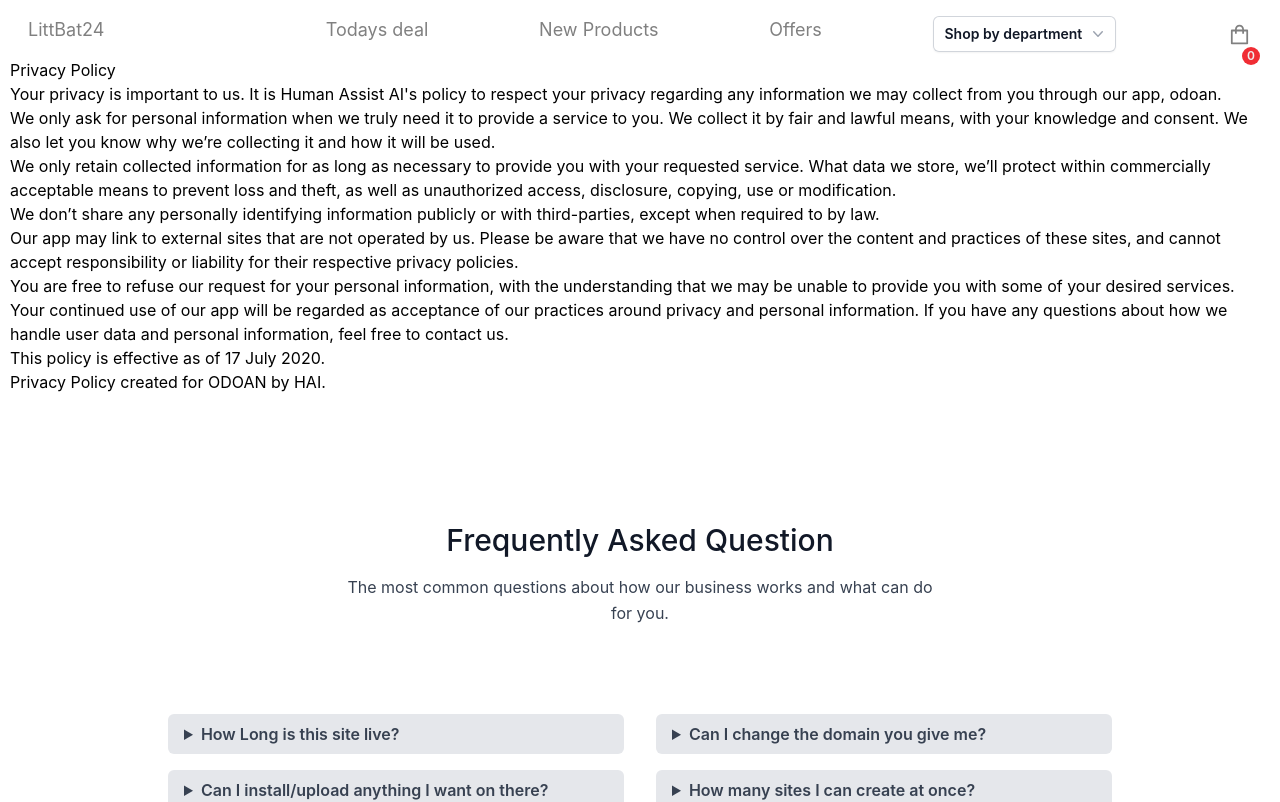
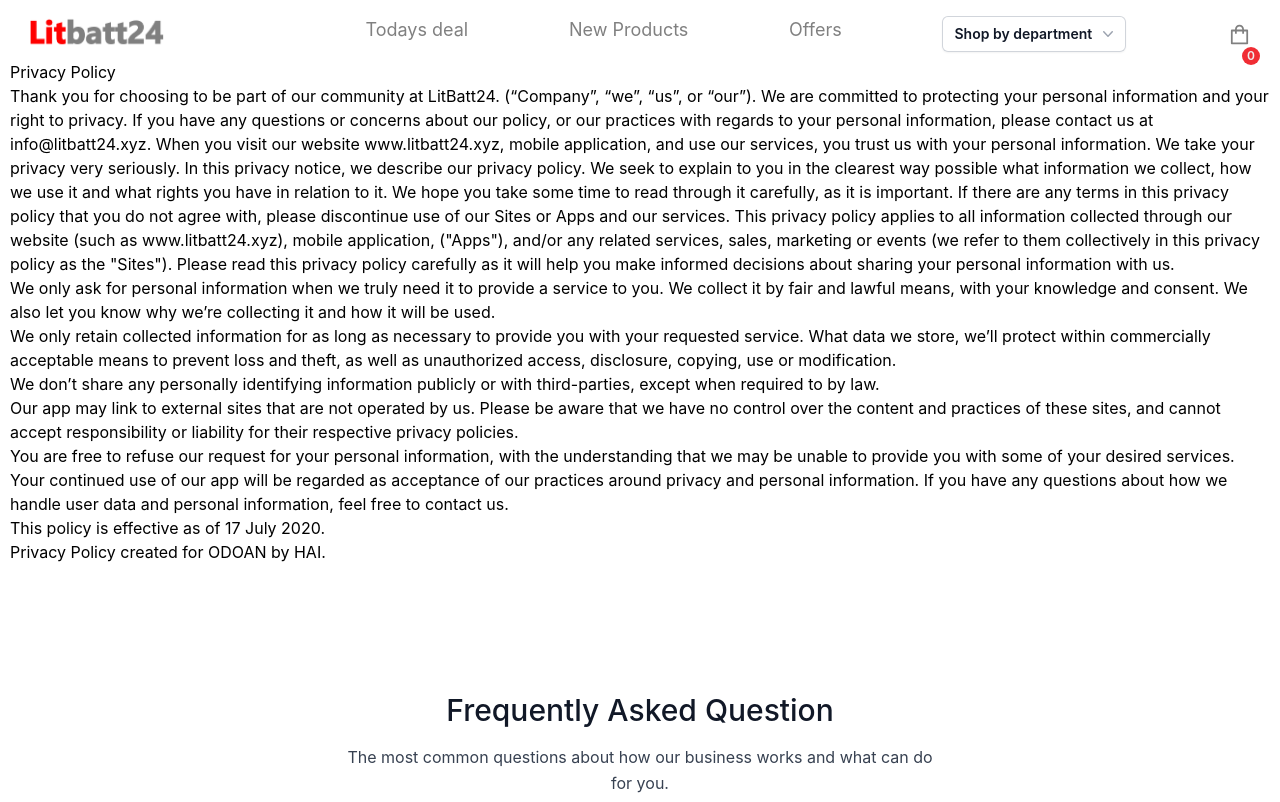
Before and after one commit to emmazyconcepts/Littbat24, a Next.js app: page /policy in a window 1280 px wide. Shown: the top 802 px of the page. Built offline with nearby package versions, Linux system fonts and the light colour scheme.

Commit message:
‘add’

```diff
--- a/components/Navbar.jsx
+++ b/components/Navbar.jsx
@@ -7,6 +7,9 @@
 import { Menu, Transition } from "@headlessui/react";
 import { ChevronDownIcon } from "@heroicons/react/20/solid";
 import { Fragment } from "react";
+import Image from "next/image";
+
+import logo from "../public/1678107511_litbatt24_logo_8.jpeg";
 
 function classNames(...classes) {
   return classes.filter(Boolean).join(" ");
@@ -18,7 +21,9 @@
   return (
     <div className="navbar-container">
       <p className="logo">
-        <Link href="/">LittBat24</Link>
+        <Link href="/">
+          <Image src={logo} alt="battery" className=" w-[8.5rem]" />
+        </Link>
       </p>
 
       <div></div>
--- a/pages/policy/index.js
+++ b/pages/policy/index.js
@@ -3,16 +3,29 @@
 export default function index() {
   return (
     <div>
-
-
-
-
       <di class="background background--light background--dark">
         <h2>Privacy Policy</h2>
         <p>
-          Your privacy is important to us. It is Human Assist AI's policy to
-          respect your privacy regarding any information we may collect from you
-          through our app, odoan.
+          Thank you for choosing to be part of our community at LitBatt24.
+          (“Company”, “we”, “us”, or “our”). We are committed to protecting your
+          personal information and your right to privacy. If you have any
+          questions or concerns about our policy, or our practices with regards
+          to your personal information, please contact us at info@litbatt24.xyz.
+          When you visit our website www.litbatt24.xyz, mobile application, and
+          use our services, you trust us with your personal information. We take
+          your privacy very seriously. In this privacy notice, we describe our
+          privacy policy. We seek to explain to you in the clearest way possible
+          what information we collect, how we use it and what rights you have in
+          relation to it. We hope you take some time to read through it
+          carefully, as it is important. If there are any terms in this privacy
+          policy that you do not agree with, please discontinue use of our Sites
+          or Apps and our services. This privacy policy applies to all
+          information collected through our website (such as www.litbatt24.xyz),
+          mobile application, ("Apps"), and/or any related services, sales,
+          marketing or events (we refer to them collectively in this privacy
+          policy as the "Sites"). Please read this privacy policy carefully as
+          it will help you make informed decisions about sharing your personal
+          information with us.
         </p>
         <p>
           We only ask for personal information when we truly need it to provide
```
Also changed, not shown: public/1678107511_litbatt24_logo_8.jpeg (added).
